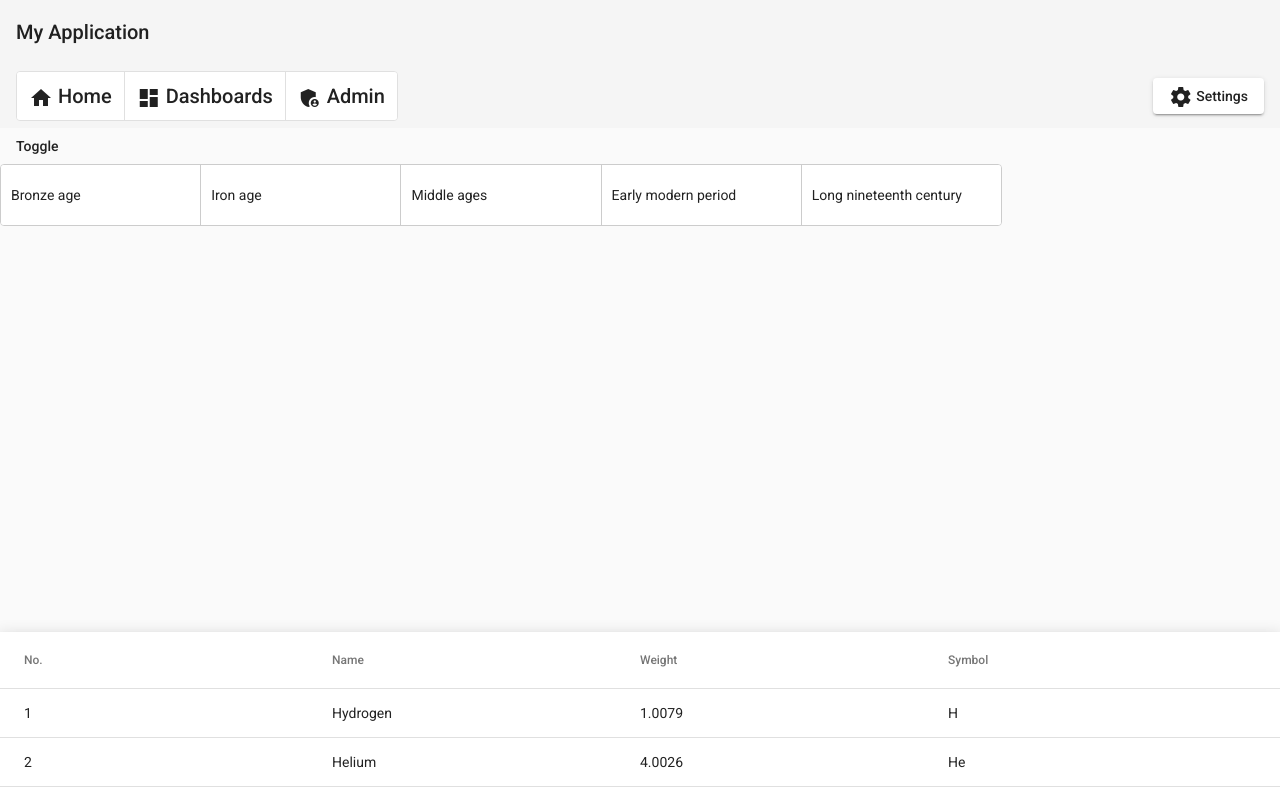
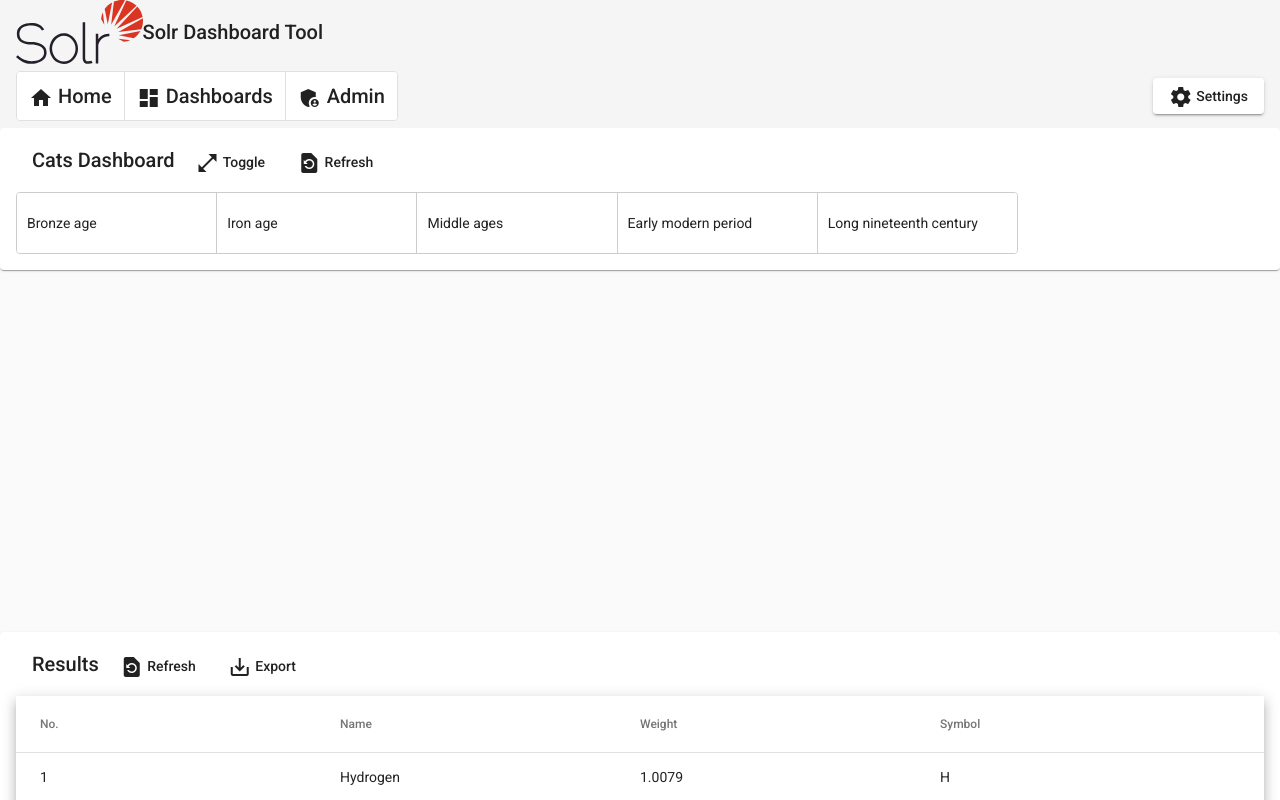
Before and after one commit to rmcclell/solr-dashboard-tool, an Angular app: page /dashboard in a window 1280 px wide. Built offline with nearby package versions, Linux system fonts and the light colour scheme.

Commit message:
More UI stubs

```diff
--- a/src/app/dashboard/dashboard.component.html
+++ b/src/app/dashboard/dashboard.component.html
@@ -26,16 +26,41 @@
       </mat-accordion>
     </mat-sidenav>
     <mat-sidenav-content>
+
       <div fxLayout="column" fxLayoutAlign="start start" fxFill>
-        <div fxFlex="auto"  fxLayoutAlign="start center">
-            <button mat-button (click)="sidenav.toggle()">Toggle</button>
-        </div>
-        <div fxFlex="75" style="width:100%;">
+        <div fxFlex="75" style="width:100%">
+            <mat-card class="example-card">
+                <mat-card-header>
+                  <mat-card-title>Cats Dashboard
+                    <button mat-button (click)="sidenav.toggle()">
+                        <mat-icon *ngIf="opened">close_fullscreen</mat-icon>
+                        <mat-icon *ngIf="!opened">open_in_full</mat-icon>
+                        Toggle</button>
+                    <button mat-button>
+                        <mat-icon>restore_page</mat-icon>
+                        Refresh</button>
+                  </mat-card-title>
+                </mat-card-header>
+                <mat-card-content>
                     <div cdkDropList cdkDropListOrientation="horizontal" class="example-list" (cdkDropListDropped)="drop($event)">
                         <div class="example-box" *ngFor="let timePeriod of timePeriods" cdkDrag>{{timePeriod}}</div>
                     </div>
+                </mat-card-content>
+              </mat-card>
         </div>
-        <div fxFlex="25" style="width:100%;">
+        <div fxFlex="25" style="width:100%">
+            <mat-card class="example-card">
+                <mat-card-header>
+                  <mat-card-title>Results
+                    <button mat-button>
+                        <mat-icon>restore_page</mat-icon>
+                        Refresh</button>
+                        <button mat-button>
+                            <mat-icon>save_alt</mat-icon>
+                            Export</button>
+                  </mat-card-title>
+                </mat-card-header>
+                <mat-card-content>
                     <mat-table [dataSource]="dataSource" class="mat-elevation-z8">
                         <!-- Position Column -->
                         <ng-container matColumnDef="position">
@@ -64,6 +89,10 @@
                         <mat-header-row *matHeaderRowDef="displayedColumns"></mat-header-row>
                         <mat-row *matRowDef="let row; columns: displayedColumns;"></mat-row>
                       </mat-table>
+                </mat-card-content>
+              </mat-card>
+
+
                     </div>
     </div>
 
--- a/src/app/dashboard/dashboard.component.scss
+++ b/src/app/dashboard/dashboard.component.scss
@@ -65,3 +65,11 @@ mat-table {
   .example-list.cdk-drop-list-dragging .example-box:not(.cdk-drag-placeholder) {
     transition: transform 250ms cubic-bezier(0, 0, 0.2, 1);
   }
+  .example-card {
+    /*height: 100%;*/
+  }
+
+  .example-header-image {
+    background-image: url('https://material.angular.io/assets/img/examples/shiba1.jpg');
+    background-size: cover;
+  }
--- a/src/app/header/header.component.html
+++ b/src/app/header/header.component.html
@@ -1,3 +1,4 @@
 <mat-toolbar>
-    <span>My Application</span>
+    <img src="../../assets/Apache_Solr_Logo.svg" height="64" />
+    <h1>Solr Dashboard Tool</h1>
 </mat-toolbar>
```
Also changed, not shown: src/assets/Apache_Solr_Logo.svg (added). Lines whose indentation alone changed are shown as unchanged.
